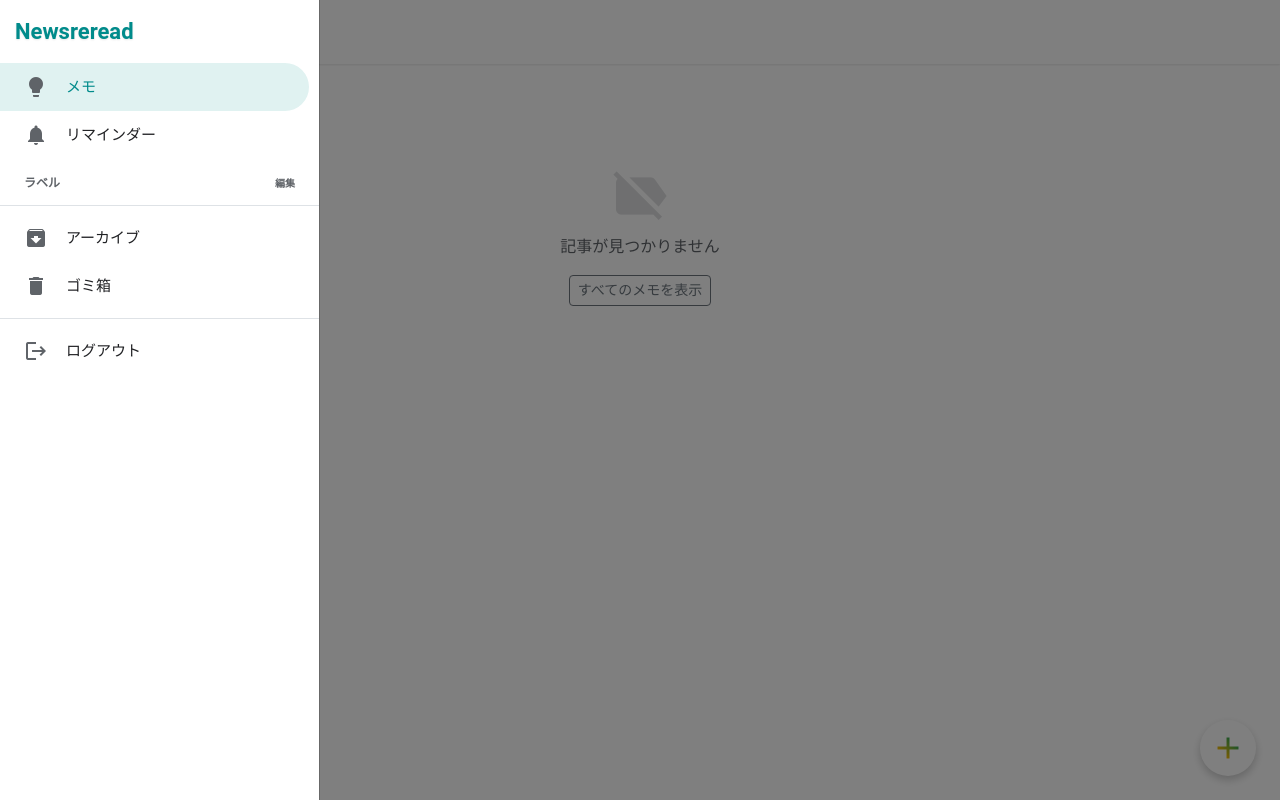
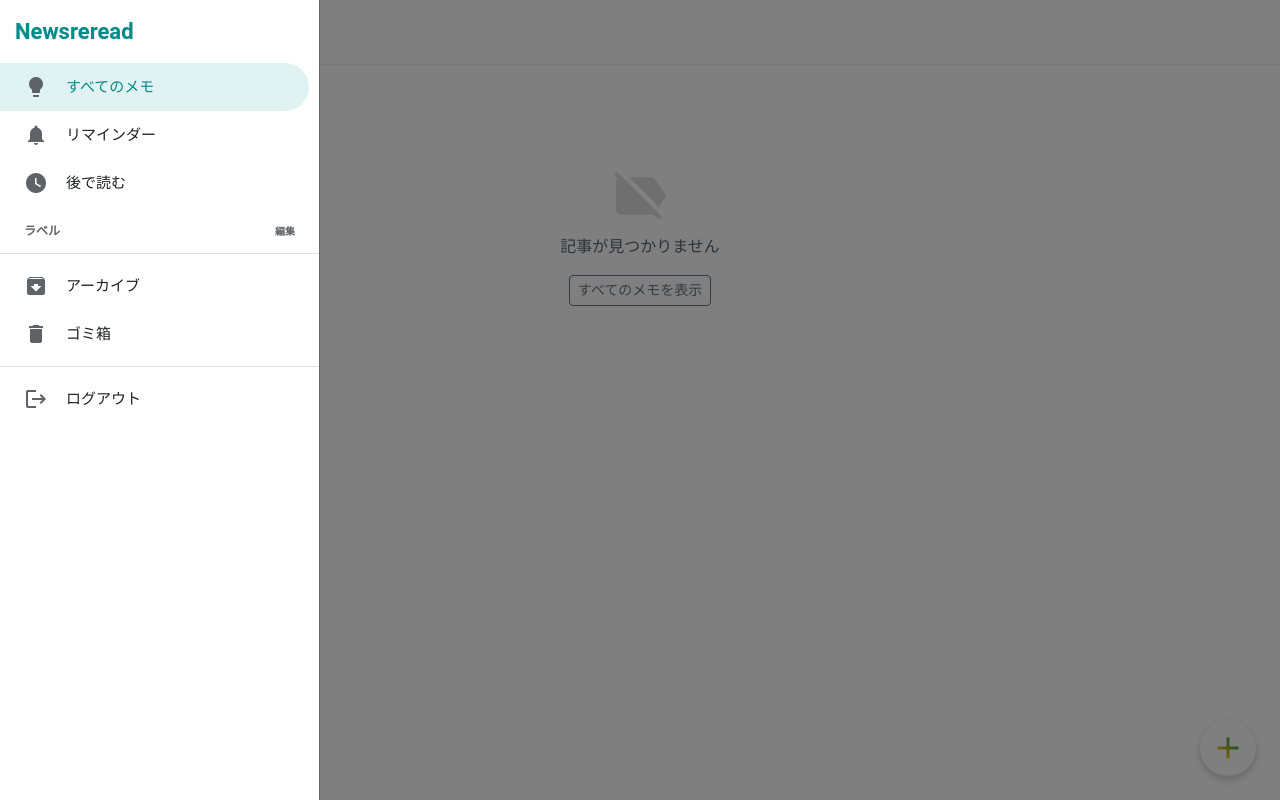
Before and after one commit to Makaron7/newsreread, a Django app: page / in a window 1280 px wide, after a click on "menu". Run offline with Django 5.2, Linux system fonts and the light colour scheme; the visitor is signed in with stand-in values (Sample User, id 1); data that the repository does not hold is empty; parts of the project's set-up code (start-up, migrations or seed data) failed here and were passed over.

Commit message:
一旦json形式で作成し、後で読む機能も付けた
UIはいったん置いておく

```diff
--- a/articles/models.py
+++ b/articles/models.py
@@ -45,6 +45,7 @@ class Article(models.Model):
     # ステータスの選択肢 (機能4)
     STATUS_CHOICES = [
         ('unread', '未読'),
+        ('read_later', '後で読む'),
         ('read', '読了'),
         ('reread', '要再読'),
         ('hof', '殿堂入り'), # Hall of Fame
--- a/articles/urls.py
+++ b/articles/urls.py
@@ -15,4 +15,6 @@ urlpatterns = [
     path('statistics/', StatisticsView.as_view(), name='statistics'),
 
     path('share/', views.article_share, name='article_share'), # ★追加、簡易な共有機能
+
+    path('share/json/', views.api_share_json, name='api_share_json'), # ★追加：jsonで共有するためのAPIエンドポイント
 ]
--- a/articles/views.py
+++ b/articles/views.py
@@ -16,7 +16,8 @@ from django.utils import timezone
 # Third-Party Libraries (DRF, Django-Filter)
 from rest_framework import viewsets, permissions, status, generics # ★ generics を追加
 from django.contrib.auth.models import User # ★ User を追加
-from rest_framework.decorators import action
+from rest_framework.decorators import action, api_view, permission_classes # ★ api_view, permission_classes を追加
+from rest_framework.permissions import IsAuthenticated # ★ IsAuthenticated を追加
 from rest_framework.response import Response
 from rest_framework.views import APIView
 from django_filters.rest_framework import DjangoFilterBackend
@@ -290,6 +291,11 @@ def article_list(request):
     # 1. ログインユーザーの全記事を、保存日が新しい順に取得
     articles = Article.objects.filter(user=request.user).order_by('-saved_at')
 
+    # ★追加：URLに ?status=read_later のような指定があれば、その状態で絞り込む
+    status_filter = request.GET.get('status')
+    if status_filter:
+        articles = articles.filter(status=status_filter)
+
     # 2. URLに ?tag=1 のような指定があれば絞り込む
     tag_id = request.GET.get('tag')
     if tag_id:
@@ -394,3 +400,44 @@ def article_delete(request, pk):
 
     # GETでアクセスされた場合はホームに戻す（安全対策）
     return redirect('home')
+
+# ▼▼▼ 今回追加するJSON保存用のAPI ▼▼▼
+@api_view(['POST'])
+@permission_classes([IsAuthenticated])
+def api_share_json(request):
+    """
+    Androidアプリの裏側からJSONで送られてくるURLを受け取って保存するAPI
+    """
+    # 1. 送られてきたJSONデータ（小包）から "url" を取り出す
+    url = request.data.get('url')
+    if not url:
+        return Response({'error': 'URLがありません'}, status=400)
+
+    # 2. URLからCachedURLを取得または作成
+    cached_url, created = CachedURL.objects.get_or_create(url=url)
+
+    # 3. タイトルがなければ取得する（前回作った仕組みを再利用）
+    if not cached_url.title:
+        try:
+            headers = {'User-Agent': 'Mozilla/5.0 (Windows NT 10.0; Win64; x64)'}
+            response = requests.get(url, headers=headers, timeout=5)
+            response.encoding = response.apparent_encoding
+            soup = BeautifulSoup(response.content, 'html.parser')
+            if soup.title and soup.title.string:
+                cached_url.title = soup.title.string
+                cached_url.save()
+        except Exception as e:
+            print(f"タイトルの取得に失敗しました: {e}")
+
+    # 4. 記事を作成（お友達のアドバイス通り、一旦「後で読むストック(unread)」として保存）
+    Article.objects.get_or_create(
+        user=request.user,
+        cached_url=cached_url,
+        defaults={
+            'status': 'read_later',
+            'priority': 'medium'
+        }
+    )
+
+    # 5. アプリ側に「成功したよ！」と返事（JSON）を返す
+    return Response({'message': '保存しました'})
--- a/templates/articles/article_list.html
+++ b/templates/articles/article_list.html
@@ -169,6 +169,8 @@
         <div class="app-title">
             {% if request.GET.tag %}
                 ラベル
+            {% elif request.GET.status == 'read_later' %}
+                後で読む
             {% else %}
                 Newsreread
             {% endif %}
@@ -183,12 +185,17 @@
             <nav class="nav flex-column">
                 <a class="nav-link {% if not request.GET.tag %}active{% endif %}" href="{% url 'home' %}">
                     <span class="material-icons">lightbulb</span>
-                    メモ
+                    すべてのメモ
                 </a>
 
                 <a class="nav-link" href="#">
                     <span class="material-icons">notifications</span>
                     リマインダー
+                </a>
+
+                <a class="nav-link {% if request.GET.status == 'read_later' %}active{% endif %}" href="{% url 'home' %}?status=read_later">
+                    <span class="material-icons">watch_later</span>
+                    後で読む
                 </a>
 
                 <div class="nav-section-label">
```
Also changed, not shown: articles/migrations/0002_alter_article_status.py (added).
